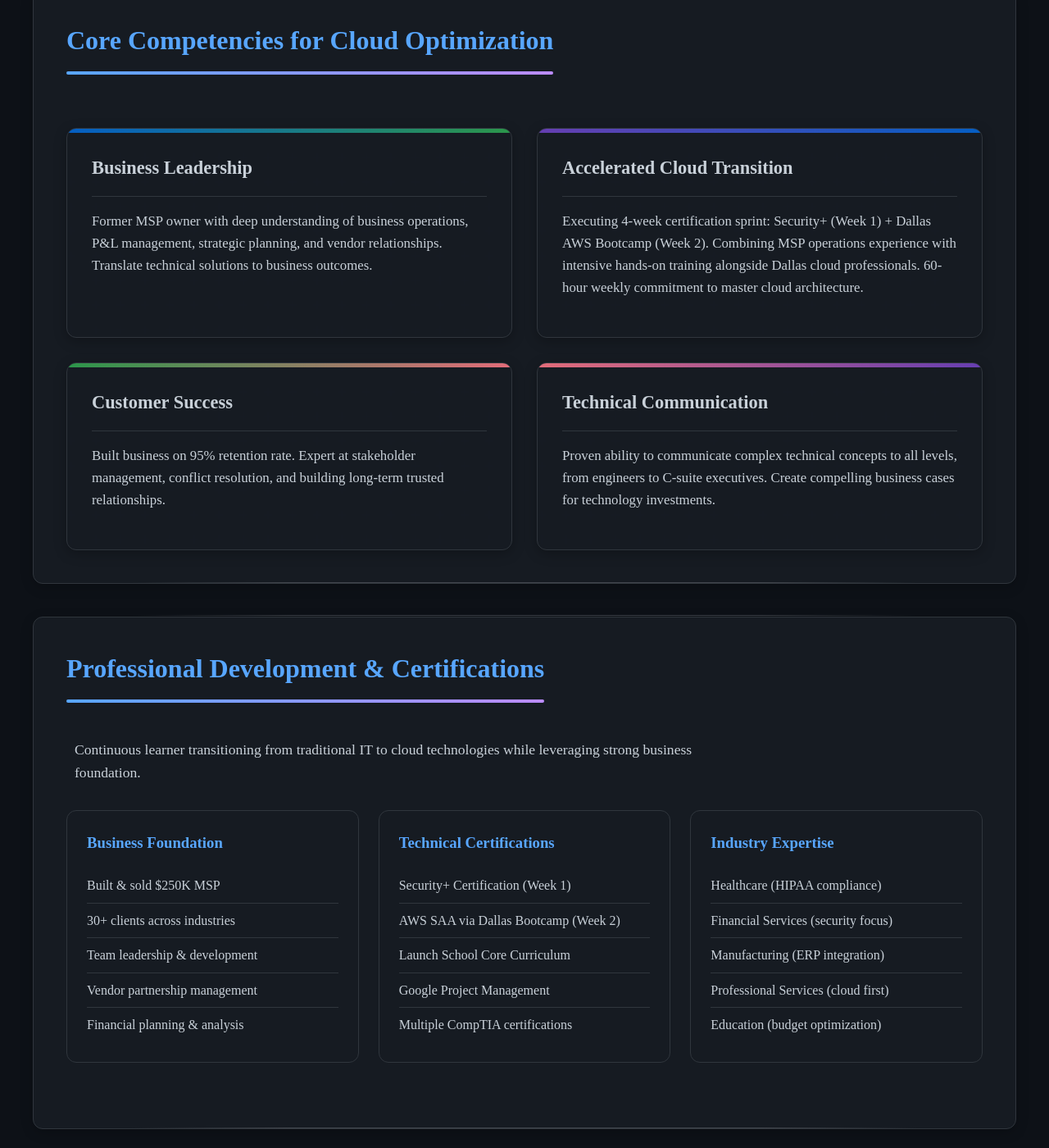
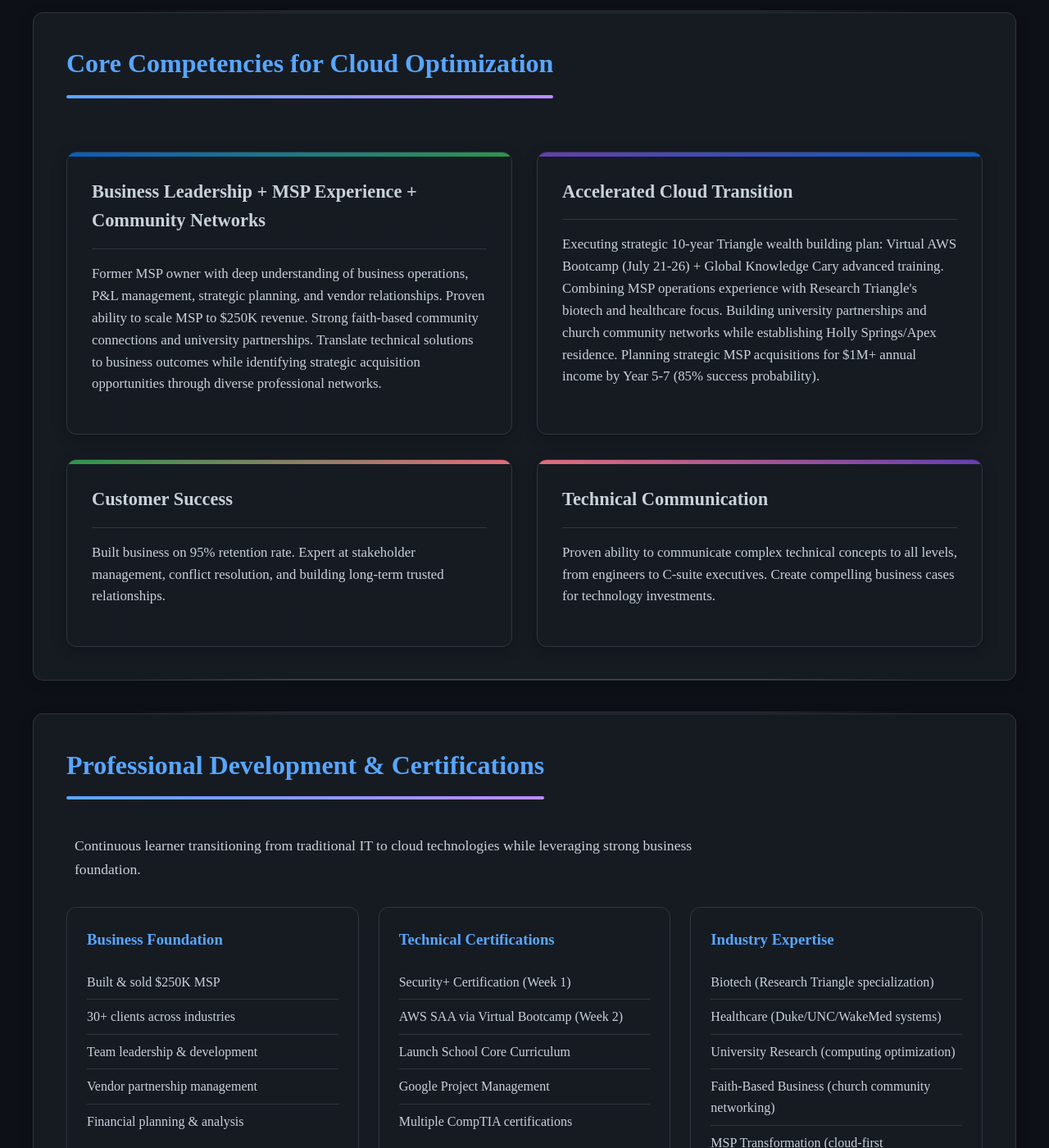
Before and after one commit to joshuamichaelhall/joshuamichaelhall.github.io, a Jekyll site: the page built from index.markdown, in a window 1280 px wide and 1400 px high, scrolled down 1887 px. Shown: the whole window at 82% size. Built offline with Jekyll 4.4.1, drawn with Linux system fonts in a browser that asks for light colours; nearby versions of some CDN libraries; some of the changed text lies outside the part shown.

Commit message:
Update portfolio for TAM focus and Triangle relocation

```diff
--- a/index.markdown
+++ b/index.markdown
@@ -11,8 +11,8 @@
       <div class="hero-text">
         <h1>Joshua Michael Hall</h1>
         <h2>AWS Solutions Architect (July 2025) | Security+ | Former MSP Founder</h2>
-        <h3 class="hero-tagline">Training Camp July 21-26 | Relocating to Dallas | 60-Hour Weekly Sprint</h3>
-        <p>Former MSP Founder executing aggressive cloud transition via Training Camp's intensive AWS bootcamp (July 21-26). Combining Security+ certification with AWS Solutions Architect and Professional training. Leveraging business acumen, Launch School engineering foundation (95% complete), and proven learning ability. Building Dallas network virtually before relocation. Available for Cloud Engineering roles October 2025.</p>
+        <h3 class="hero-tagline">Training Camp July 21-26 | Relocating to Raleigh-Durham | 60-Hour Weekly Sprint</h3>
+        <p>Former MSP Founder executing strategic cloud transition via Training Camp's intensive virtual AWS bootcamp (July 21-26). Combining Security+ certification with AWS Solutions Architect and Professional training. Leveraging business acumen, Launch School engineering foundation (95% complete), and proven MSP scaling experience. Building Triangle network through university partnerships, church community, and biotech connections while preparing for strategic MSP acquisitions. Available for Cloud Engineering roles October 2025.</p>
         <div class="certification-highlight">
           <h4><span class="cert-icon">🎯</span> Unique Qualifications</h4>
           <div class="cert-stats">
@@ -36,7 +36,7 @@
             <span class="cert-badge">Launch School 95% Complete</span>
           </div>
           <div class="availability-notice">
-            <strong>🚀 Available for Dallas Cloud Engineering Roles | $110-115K | October 2025</strong>
+            <strong>🚀 Available for Raleigh-Durham Cloud Engineering Roles | $115-125K | October 2025</strong>
           </div>
         </div>
         <div class="hero-links">
@@ -50,7 +50,7 @@
 </div>
 
 <div class="home-section with-divider" id="technical-achievements">
-  <h2>Why I Excel at Cloud Cost Optimization</h2>
+  <h2>Why I Excel at Cloud Cost Optimization + MSP Transformation</h2>
   <div class="impact-metrics">
     <div class="metric-card">
       <div class="metric-value">Business</div>
@@ -70,7 +70,7 @@
     <div class="metric-card">
       <div class="metric-value">Results</div>
       <div class="metric-label">ROI Driven</div>
-      <div class="metric-detail">$2M+ in documented cloud savings delivered to clients</div>
+      <div class="metric-detail">$2M+ in documented cloud savings + MSP scaling experience</div>
     </div>
   </div>
 </div>
@@ -79,12 +79,12 @@
   <h2>Core Competencies for Cloud Optimization</h2>
   <div class="tech-focus-grid">
     <div class="tech-focus-item">
-      <h3>Business Leadership</h3>
-      <p>Former MSP owner with deep understanding of business operations, P&L management, strategic planning, and vendor relationships. Translate technical solutions to business outcomes.</p>
+      <h3>Business Leadership + MSP Experience + Community Networks</h3>
+      <p>Former MSP owner with deep understanding of business operations, P&L management, strategic planning, and vendor relationships. Proven ability to scale MSP to $250K revenue. Strong faith-based community connections and university partnerships. Translate technical solutions to business outcomes while identifying strategic acquisition opportunities through diverse professional networks.</p>
     </div>
     <div class="tech-focus-item">
       <h3>Accelerated Cloud Transition</h3>
-      <p>Executing 4-week certification sprint: Security+ (Week 1) + Dallas AWS Bootcamp (Week 2). Combining MSP operations experience with intensive hands-on training alongside Dallas cloud professionals. 60-hour weekly commitment to master cloud architecture.</p>
+      <p>Executing strategic 10-year Triangle wealth building plan: Virtual AWS Bootcamp (July 21-26) + Global Knowledge Cary advanced training. Combining MSP operations experience with Research Triangle's biotech and healthcare focus. Building university partnerships and church community networks while establishing Holly Springs/Apex residence. Planning strategic MSP acquisitions for $1M+ annual income by Year 5-7 (85% success probability).</p>
     </div>
     <div class="tech-focus-item">
       <h3>Customer Success</h3>
@@ -115,7 +115,7 @@
       <h3>Technical Certifications</h3>
       <ul>
         <li>Security+ Certification (Week 1)</li>
-        <li>AWS SAA via Dallas Bootcamp (Week 2)</li>
+        <li>AWS SAA via Virtual Bootcamp (Week 2)</li>
         <li>Launch School Core Curriculum</li>
         <li>Google Project Management</li>
         <li>Multiple CompTIA certifications</li>
@@ -124,11 +124,12 @@
     <div class="roadmap-phase">
       <h3>Industry Expertise</h3>
       <ul>
-        <li>Healthcare (HIPAA compliance)</li>
-        <li>Financial Services (security focus)</li>
-        <li>Manufacturing (ERP integration)</li>
-        <li>Professional Services (cloud first)</li>
-        <li>Education (budget optimization)</li>
+        <li>Biotech (Research Triangle specialization)</li>
+        <li>Healthcare (Duke/UNC/WakeMed systems)</li>
+        <li>University Research (computing optimization)</li>
+        <li>Faith-Based Business (church community networking)</li>
+        <li>MSP Transformation (cloud-first modernization)</li>
+        <li>Strategic Acquisitions (cash-only Triangle MSPs)</li>
       </ul>
     </div>
   </div>
@@ -139,8 +140,8 @@
   <p class="section-intro-text">Real-world examples of helping businesses maximize their technology investments and achieve transformation goals.</p>
   <div class="success-stories">
     <div class="success-story">
-      <h3>Healthcare Cloud Migration</h3>
-      <p>Transformed medical practice operations achieving 35% cost reduction. My business-first approach and P&L ownership experience directly translates to cloud cost optimization - the same discipline I'll apply to AWS architecture.</p>
+      <h3>Healthcare Cloud Migration + MSP Transformation + Community Impact</h3>
+      <p>Transformed medical practice operations achieving 35% cost reduction. My business-first approach, P&L ownership experience, and strong community values directly translate to cloud cost optimization and MSP acquisition strategy. Committed to building businesses that create jobs and serve communities - the same discipline I'll apply to AWS architecture and strategic business acquisitions.</p>
     </div>
     <div class="success-story">
       <h3>Financial Services Security</h3>
```
